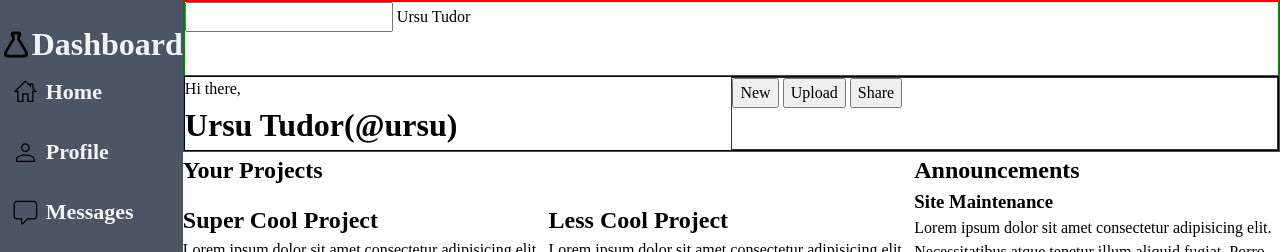
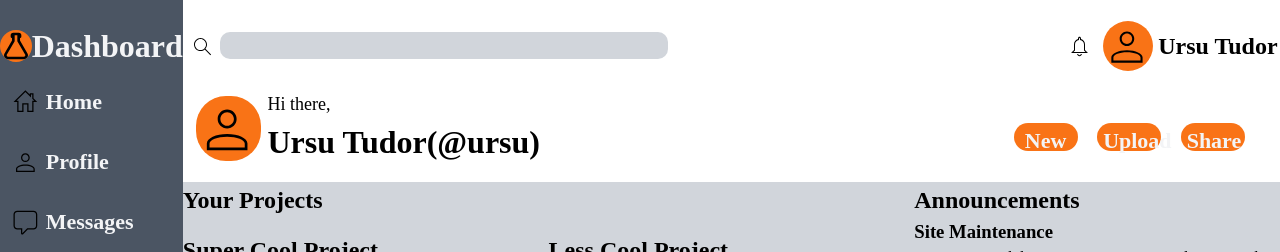
Before and after one commit to UrsuTudor/Admin_dashboard, a plain HTML site: page index.html in a window 1280 px wide. Shown: the top 252 px of the page. Drawn offline with Linux system fonts and the light colour scheme.

Commit message:
Improved styling of header

```diff
--- a/index.html
+++ b/index.html
@@ -9,41 +9,47 @@
 <body>
   <div class="container">
     <div class="sidebar_container">
-      <img src="assets/icons/flask-empty-outline.svg" alt="An icon of an empty flask.">
+      <img class="logo" src="assets/icons/flask-empty-outline.svg" alt="An icon of an empty flask.">
       <h1 class="sidebar_title">Dashboard</h1>
       <div class="sidebar_regular_links">
-        <img class="sidebar_icon_small" src="assets/icons/home.svg" alt="An icon of a house">
+        <img class="icon_small" src="assets/icons/home.svg" alt="An icon of a house">
         <a class="sidebar_link">Home</a>
-        <img class="sidebar_icon_small" src="assets/icons/account.svg" alt="An icon of a person">
+        <img class="icon_small" src="assets/icons/account.svg" alt="An icon of a person">
         <a class="sidebar_link">Profile</a>
-        <img class="sidebar_icon_small" src="assets/icons/comment.svg" alt="An icon of a chat bubble">
+        <img class="icon_small" src="assets/icons/comment.svg" alt="An icon of a chat bubble">
         <a class="sidebar_link">Messages</a>
-        <img class="sidebar_icon_small" src="assets/icons/clock.svg" alt="An icon of a clock">
+        <img class="icon_small" src="assets/icons/clock.svg" alt="An icon of a clock">
         <a class="sidebar_link">History</a>
-        <img class="sidebar_icon_small" src="assets/icons/file-multiple.svg" alt="An icon of multiple files">
+        <img class="icon_small" src="assets/icons/file-multiple.svg" alt="An icon of multiple files">
         <a class="sidebar_link">Tasks</a>
-        <img class="sidebar_icon_small" src="assets/icons/sitemap.svg" alt="An icon of a link tree">
+        <img class="icon_small" src="assets/icons/sitemap.svg" alt="An icon of a link tree">
         <a class="sidebar_link">Communities</a>
       </div>
       <div class="sidebar_important_links">
-        <img class="sidebar_icon_small" src="assets/icons/settings.svg" alt="An icon of a cog">
+        <img class="icon_small" src="assets/icons/settings.svg" alt="An icon of a cog">
         <a class="sidebar_link">Settings</a>
-        <img class="sidebar_icon_small" src="assets/icons/help-circle.svg" alt="An icon of a circled question mark">
+        <img class="icon_small" src="assets/icons/help-circle.svg" alt="An icon of a circled question mark">
         <a class="sidebar_link">Support</a>
-        <img class="sidebar_icon_small" src="assets/icons/shield.svg" alt="An icon of a shield">
+        <img class="icon_small" src="assets/icons/shield.svg" alt="An icon of a shield">
         <a class="sidebar_link">Privacy</a>
       </div>
     </div>
 
     <header>
       <div class="search_container">
-        <input type="search" name="search">
-        <span>Ursu Tudor</span>
+        <label for="searchbar"><img class="icon_small" src="assets/icons/magnify.svg" alt="An icon of a magnifying glass"></label>
+        <input type="search" id="searchbar" name="search">
+        <img class="icon_small notification_icon" src="assets/icons/bell.svg" alt="An icon of a bell">
+        <img class="profile_placeholder" src="assets/icons/account.svg" alt="An icon of a person">
+        <h2 class="user_name">Ursu Tudor</h2>
       </div>
       <div class="post_options_container">
         <div class="greeting_container">
-          <p>Hi there,</p>
-          <h1>Ursu Tudor(@ursu)</h1>
+          <img class="profile_placeholder" src="assets/icons/account.svg" alt="An icon of a person">
+          <div class="greeting_message">
+            <p>Hi there,</p>
+            <h1>Ursu Tudor(@ursu)</h1>
+          </div>
         </div>
         <div class="post_button_container">
           <button class="post_button">New</button>
--- a/style.css
+++ b/style.css
@@ -29,27 +29,36 @@ p, h1, h2, h3, h4, h5, h6 {
 }
 
 .container {
+  height: 100vh;
   display: grid;
-  grid-template: 1fr 4fr / 1fr 6fr;
-  height: 100vh;
+  grid-template: 1fr 5fr / 1fr 6fr;
 }
 
 .sidebar_container {
+  grid-row: 1 / 3;
+
   display: grid;
   align-items: center;
   grid-template-rows: 1fr 4fr 4fr;
   grid-template-columns: 1fr 3fr;
-  grid-row: 1 / 3;
+
   background-color: #4b5563;
   color: #f3f4f6
 }
 
+.logo {
+  background-color: #f97316;
+  border-radius: 100px;
+}
+
 .sidebar_regular_links {
+  grid-column: 1 / 3;
+
   display: grid;
   align-items: center;
-  grid-column: 1 / 3;
   grid-template-columns: 1fr 3fr;
   grid-template-rows: repeat(6, 60px);
+
   margin-top: -50px;
 }
 
@@ -59,12 +68,14 @@ p, h1, h2, h3, h4, h5, h6 {
   align-items: center;
   grid-template-columns: 1fr 3fr;
   grid-template-rows: repeat(3, 60px);
+
   margin-top: -300px;
 }
 
-.sidebar_icon_small {
+.icon_small {
   width: 30px;
   height: 30px;
+
   justify-self: right;
   margin-right: 5px;
 }
@@ -75,32 +86,93 @@ p, h1, h2, h3, h4, h5, h6 {
 }
 
 header {
-  border: 1px solid red;
   display:grid;
-  grid-template: 1fr 1fr / 1fr 1fr
+  grid-template: 1fr 1fr / 1fr 1fr;
+
+  box-shadow: #52525b;
 }
 
 .search_container {
   grid-column: 1 / 3;
-  border: 1px solid green;
+
+  display: grid;
+  grid-template-columns: 0.2fr 7fr 0.2fr 0.5fr 1fr;
+  align-items: center;
+
+  padding-left: 1vw;
+}
+
+#searchbar {
+  height: 27px;
+  width: 35vw;
+  background-color: #d1d5db;
+  border: none;
+  border-radius: 10px;
+}
+
+.profile_placeholder {
+  width: 50px;
+  height: 50px;
+  background-color: #f97316;
+  border: none;
+  border-radius: 30px;
+  justify-self: center;
 }
 
 .post_options_container {
   grid-column: 1 / 3;
   display: grid;
-  grid-template-columns: 1fr 1fr;
-  border: 1px solid black;
+  grid-template-columns: 2fr 1fr;
 }
 
+.greeting_container {
+  display: grid;
+  grid-template-columns: 1fr 9fr;
+  align-items: center;
+  padding-left: 1vw;
+  padding-bottom: 2vh;
+}
+
+.greeting_container > .profile_placeholder {
+  width: 65px;
+  height: 65px;
+  grid-row: 1 / 3;
+  justify-self: left;
+}
+
+.greeting_message {
+  align-items: center;
+}
+
+.greeting_message p {
+  font-size: 18px;
+}
 .post_button_container {
-  /* grid-row: 2 / 3;
-  grid-column: 2 / 3; */
-  border: 1px solid purple;
+  display: grid;
+  align-items: center;
+  grid-template-columns: 1fr 1fr 1fr;
+  padding-right: 2vw;
+  padding-left: 7vw;
+}
+
+.post_button {
+  justify-self: center;
+  width: 5vw;
+  height: 3.5vh;
+  border-radius: 15px;
+  border: none;
+
+  background-color: #f97316;
+  color: #f3f4f6;
+  font-size: 22px;
+  font-weight: bold;
 }
 
 .main_container {
   display: grid;
   grid-template-columns: 2fr 1fr;
+
+  background-color: #d1d5db;
 }
 
 .projects_container {
```
Also changed, not shown: assets/icons/bell.svg (added), assets/icons/magnify.svg (added).
